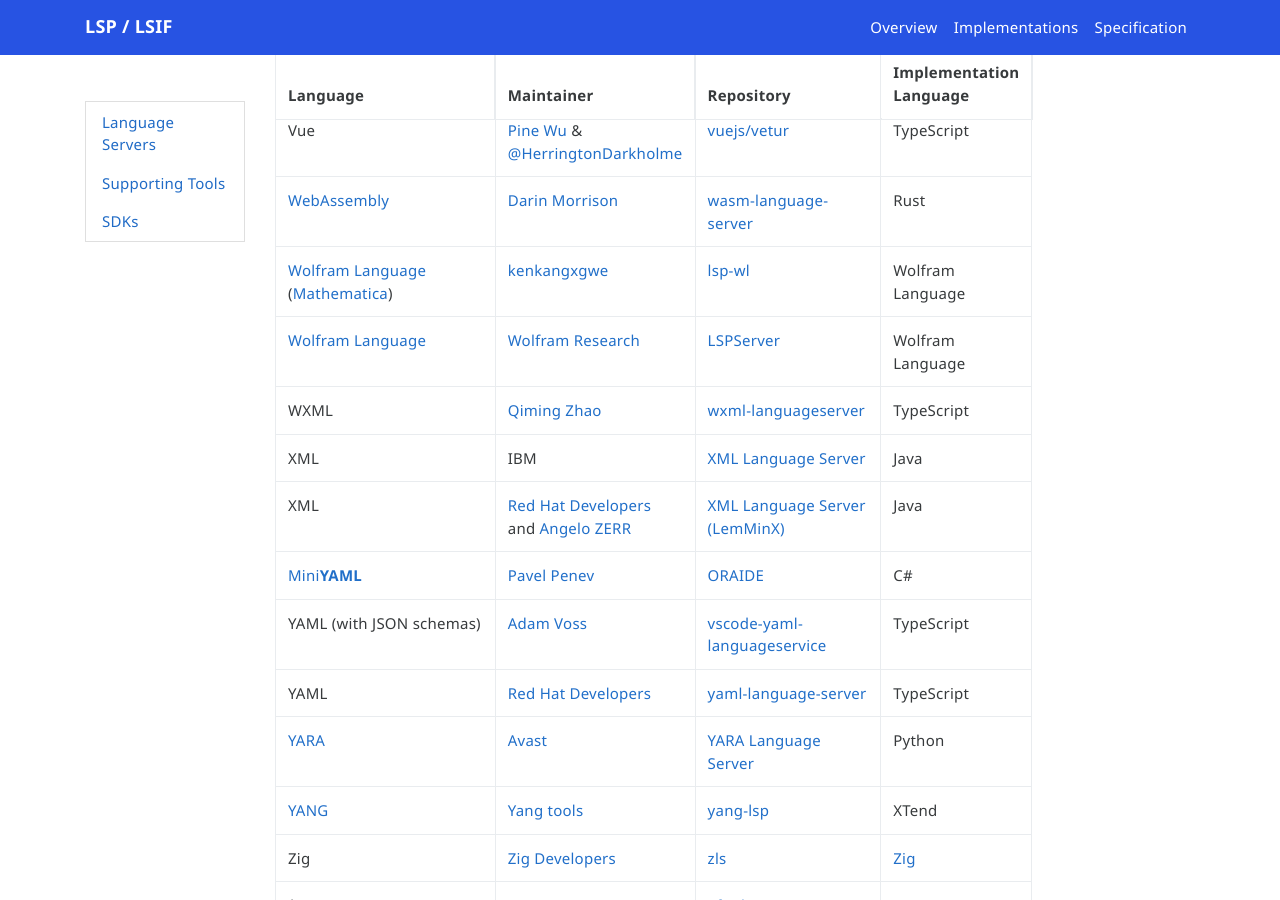
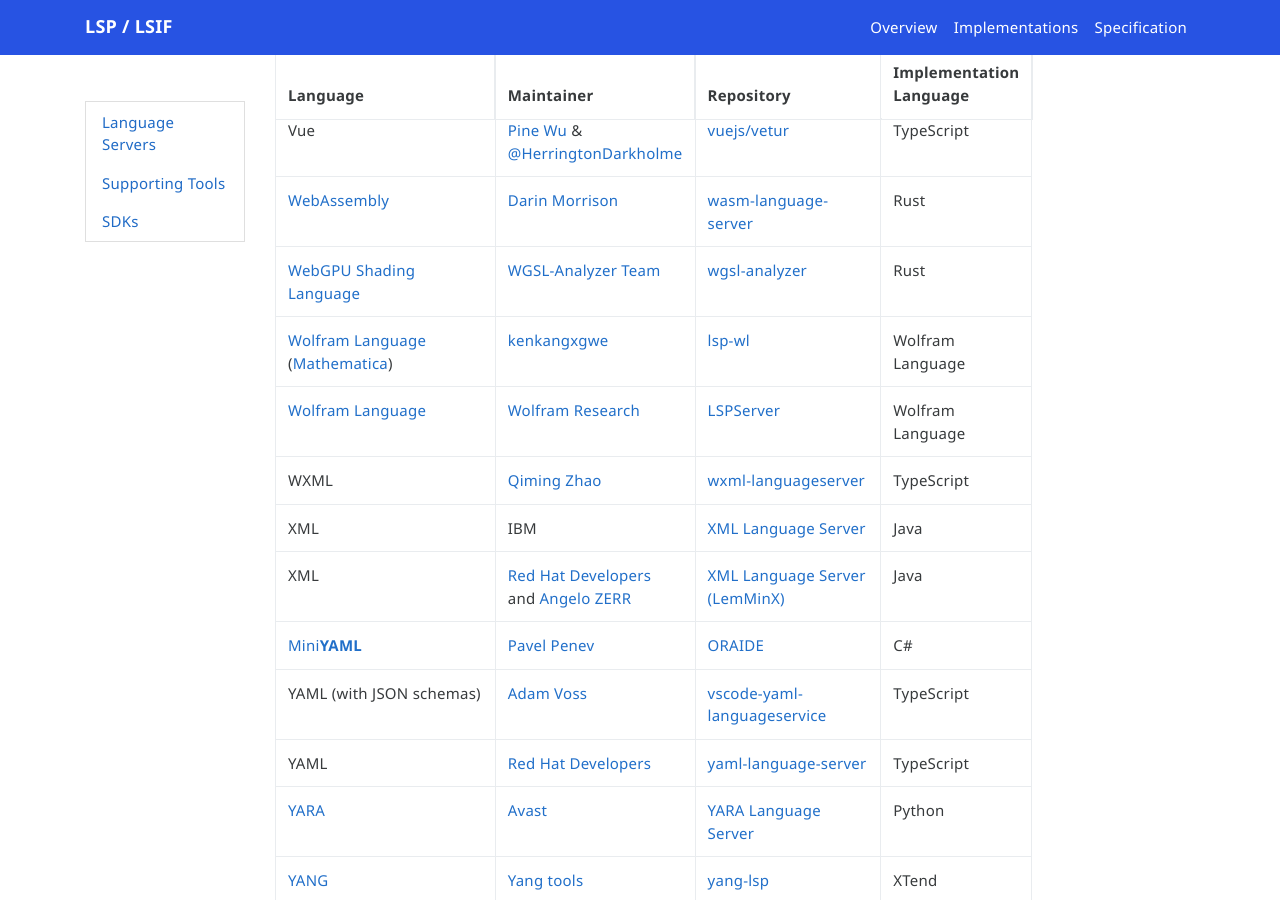
Before and after one commit to microsoft/language-server-protocol, a Jekyll site: the page built from _implementors/servers.md, in a window 1280 px wide and 900 px high, scrolled down 10632 px. Built offline with Jekyll 4.4.1, drawn with Linux system fonts in a browser that asks for light colours; nearby versions of some CDN libraries; comment, search, counter and statistics services are not loaded.

Commit message:
Include wgsl language server (#1612)

```diff
--- a/_implementors/servers.md
+++ b/_implementors/servers.md
@@ -196,6 +196,7 @@
 | Visualforce | Salesforce |  [VS Code Visualforce extension](https://marketplace.visualstudio.com/items?itemName=salesforce.salesforcedx-vscode-visualforce) | |
 | Vue| [Pine Wu](https://github.com/octref) & [@HerringtonDarkholme](https://github.com/HerringtonDarkholme) | [vuejs/vetur](https://github.com/vuejs/vetur) | TypeScript |
 | [WebAssembly](https://webassembly.org/) | [Darin Morrison](https://github.com/darinmorrison) | [wasm-language-server](https://github.com/wasm-lsp/wasm-language-server) | Rust |
+| [WebGPU Shading Language](https://gpuweb.github.io/gpuweb/wgsl/) | [WGSL-Analyzer Team](https://github.com/wgsl-analyzer) | [wgsl-analyzer](https://github.com/wgsl-analyzer/wgsl-analyzer) | Rust |
 | [Wolfram Language](https://www.wolfram.com/language/) ([Mathematica](https://www.wolfram.com/mathematica)) | [kenkangxgwe](https://github.com/kenkangxgwe) | [lsp-wl](https://github.com/kenkangxgwe/lsp-wl) | Wolfram Language |
 | [Wolfram Language](https://www.wolfram.com) | [Wolfram Research](https://github.com/WolframResearch) | [LSPServer](https://github.com/WolframResearch/lspserver) | Wolfram Language |
 | WXML| [Qiming Zhao](https://github.com/chemzqm)| [wxml-languageserver](https://github.com/chemzqm/wxml-languageserver) | TypeScript |
```
